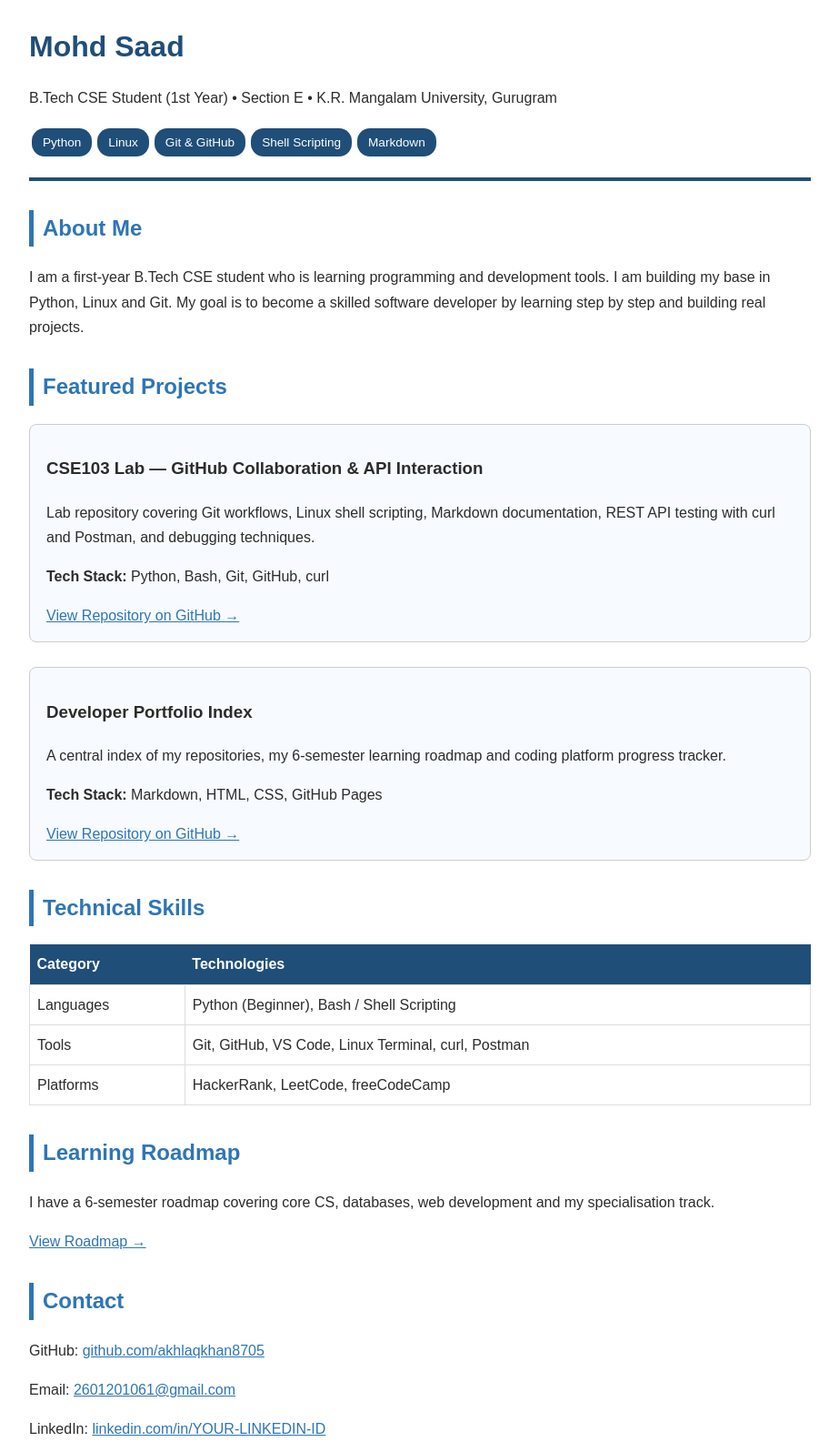
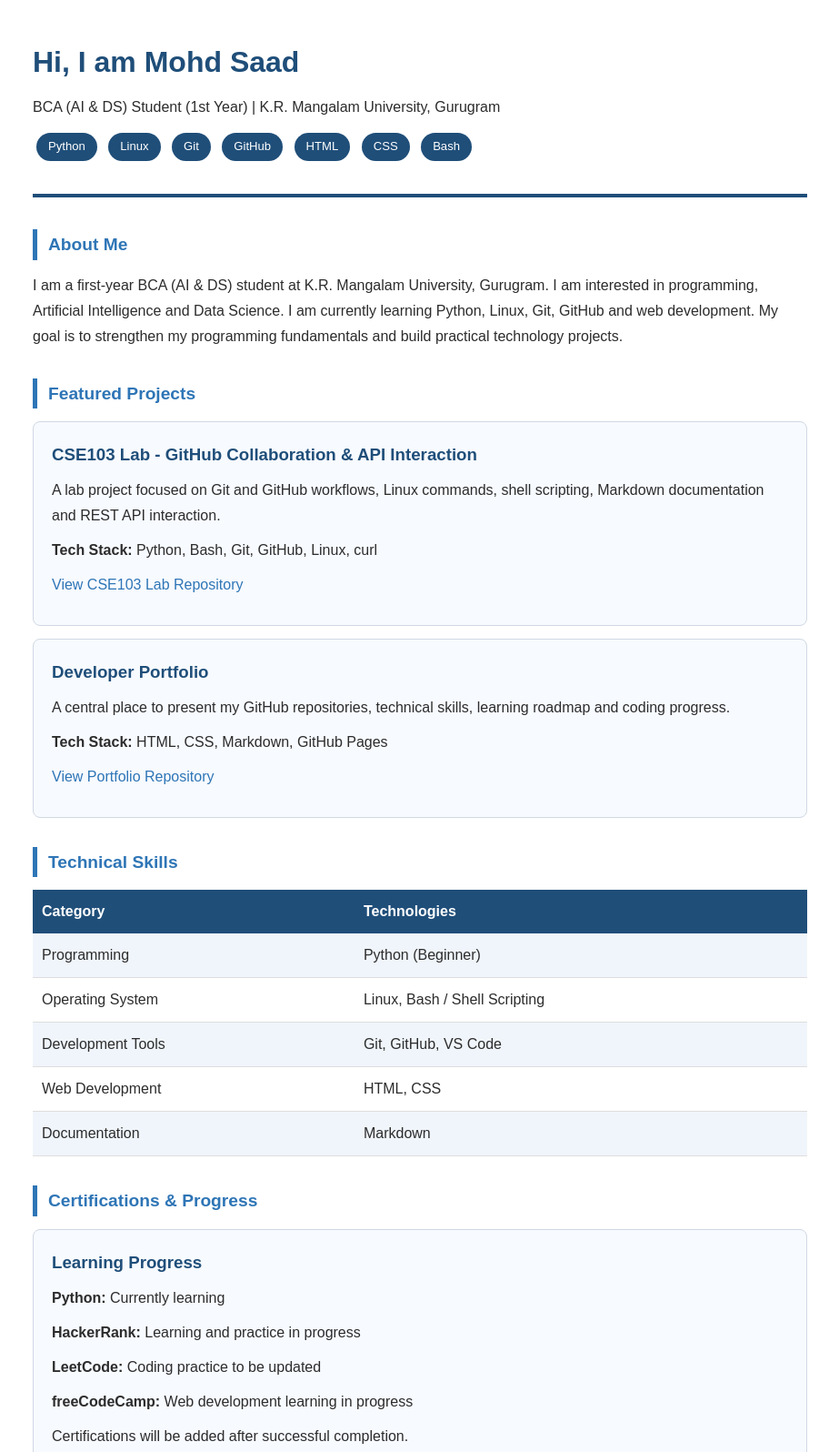
Before and after one commit to akhlaqkhan8705/developer-portfolio, a plain HTML site: page index.html in a window 1280 px wide. Shown: the top 1596 px of the page at 91% size, without its empty margins (178-1101 px from the left). Drawn offline with Linux system fonts and the light colour scheme.

Commit message:
feat: update BCA AI and DS developer portfolio website

```diff
--- a/index.html
+++ b/index.html
@@ -1,65 +1,333 @@
+
 <!DOCTYPE html>
 <html lang="en">
 <head>
 <meta charset="UTF-8">
 <meta name="viewport" content="width=device-width, initial-scale=1.0">
 <title>Mohd Saad | Developer Portfolio</title>
+
 <style>
-body{font-family:Arial,sans-serif;line-height:1.7;max-width:860px;margin:auto;padding:24px;color:#2c2c2c}
-header{border-bottom:4px solid #1F4E79;padding-bottom:20px}
-h1{color:#1F4E79;margin:0}
-h2{color:#2E75B6;border-left:5px solid #2E75B6;padding-left:10px;margin-top:32px}
-.badge{display:inline-block;background:#1F4E79;color:#fff;padding:4px 12px;border-radius:14px;font-size:.85rem;margin:3px}
-.card{border:1px solid #ccc;border-radius:8px;padding:14px 18px;background:#f7fbff}
-table{width:100%;border-collapse:collapse}
-th{background:#1F4E79;color:#fff;padding:8px;text-align:left}
-td{padding:8px;border:1px solid #ddd}
-a{color:#2E75B6}
-footer{margin-top:40px;border-top:1px solid #ddd;padding-top:12px;text-align:center;color:#888;font-size:.85rem}
+* {
+    box-sizing: border-box;
+    margin: 0;
+    padding: 0;
+}
+
+body {
+    font-family: Arial, sans-serif;
+    color: #2c2c2c;
+    line-height: 1.75;
+    max-width: 900px;
+    margin: 40px auto;
+    padding: 0 24px;
+    background: #ffffff;
+}
+
+header {
+    border-bottom: 4px solid #1F4E79;
+    padding-bottom: 22px;
+    margin-bottom: 35px;
+}
+
+h1 {
+    color: #1F4E79;
+    font-size: 2rem;
+    margin-bottom: 8px;
+}
+
+h2 {
+    color: #2E75B6;
+    font-size: 1.2rem;
+    margin: 32px 0 14px;
+    padding-left: 12px;
+    border-left: 5px solid #2E75B6;
+}
+
+h3 {
+    color: #1F4E79;
+    margin-bottom: 8px;
+}
+
+p {
+    margin-bottom: 10px;
+}
+
+.badge {
+    display: inline-block;
+    background: #1F4E79;
+    color: white;
+    padding: 4px 13px;
+    border-radius: 16px;
+    font-size: 0.82rem;
+    margin: 4px;
+}
+
+.card {
+    border: 1px solid #d0d8e4;
+    border-radius: 8px;
+    padding: 20px;
+    margin: 14px 0;
+    background: #f7faff;
+}
+
+table {
+    width: 100%;
+    border-collapse: collapse;
+    margin: 14px 0;
+}
+
+th {
+    background: #1F4E79;
+    color: white;
+    padding: 10px;
+    text-align: left;
+}
+
+td {
+    padding: 10px;
+    border-bottom: 1px solid #ddd;
+}
+
+tr:nth-child(even) td {
+    background: #f0f5fb;
+}
+
+a {
+    color: #2E75B6;
+    text-decoration: none;
+}
+
+a:hover {
+    text-decoration: underline;
+}
+
+footer {
+    margin-top: 45px;
+    padding: 20px 0;
+    border-top: 1px solid #d0d8e4;
+    text-align: center;
+    font-size: 0.85rem;
+    color: #888;
+}
+
+@media (max-width: 600px) {
+    body {
+        margin: 20px auto;
+        padding: 0 15px;
+    }
+
+    h1 {
+        font-size: 1.6rem;
+    }
+
+    table {
+        font-size: 0.82rem;
+    }
+
+    td, th {
+        padding: 7px;
+    }
+}
 </style>
 </head>
+
 <body>
+
 <header>
-<h1>Mohd Saad</h1>
-<p>B.Tech CSE Student (1st Year) &bull; Section E &bull; K.R. Mangalam University, Gurugram</p>
-<span class="badge">Python</span><span class="badge">Linux</span><span class="badge">Git &amp; GitHub</span><span class="badge">Shell Scripting</span><span class="badge">Markdown</span>
+    <h1>Hi, I am Mohd Saad</h1>
+
+    <p>
+        BCA (AI &amp; DS) Student (1st Year) |
+        K.R. Mangalam University, Gurugram
+    </p>
+
+    <p>
+        <span class="badge">Python</span>
+        <span class="badge">Linux</span>
+        <span class="badge">Git</span>
+        <span class="badge">GitHub</span>
+        <span class="badge">HTML</span>
+        <span class="badge">CSS</span>
+        <span class="badge">Bash</span>
+    </p>
 </header>
 
 <h2>About Me</h2>
-<p>I am a first-year B.Tech CSE student who is learning programming and development tools. I am building my base in Python, Linux and Git. My goal is to become a skilled software developer by learning step by step and building real projects.</p>
+
+<p>
+    I am a first-year BCA (AI &amp; DS) student at
+    K.R. Mangalam University, Gurugram.
+    I am interested in programming, Artificial Intelligence
+    and Data Science. I am currently learning Python,
+    Linux, Git, GitHub and web development.
+    My goal is to strengthen my programming fundamentals
+    and build practical technology projects.
+</p>
 
 <h2>Featured Projects</h2>
+
 <div class="card">
-<h3>CSE103 Lab &mdash; GitHub Collaboration &amp; API Interaction</h3>
-<p>Lab repository covering Git workflows, Linux shell scripting, Markdown documentation, REST API testing with curl and Postman, and debugging techniques.</p>
-<p><strong>Tech Stack:</strong> Python, Bash, Git, GitHub, curl</p>
-<a href="https://github.com/akhlaqkhan8705">View Repository on GitHub &rarr;</a>
+    <h3>CSE103 Lab - GitHub Collaboration &amp; API Interaction</h3>
+
+    <p>
+        A lab project focused on Git and GitHub workflows,
+        Linux commands, shell scripting, Markdown documentation
+        and REST API interaction.
+    </p>
+
+    <p>
+        <strong>Tech Stack:</strong>
+        Python, Bash, Git, GitHub, Linux, curl
+    </p>
+
+    <p>
+        <a href="https://github.com/Mohdshad7242066417/cse103-lab-LAB3"
+           target="_blank">
+            View CSE103 Lab Repository
+        </a>
+    </p>
 </div>
-<br>
+
 <div class="card">
-<h3>Developer Portfolio Index</h3>
-<p>A central index of my repositories, my 6-semester learning roadmap and coding platform progress tracker.</p>
-<p><strong>Tech Stack:</strong> Markdown, HTML, CSS, GitHub Pages</p>
-<a href="https://github.com/akhlaqkhan8705/developer-portfolio">View Repository on GitHub &rarr;</a>
+    <h3>Developer Portfolio</h3>
+
+    <p>
+        A central place to present my GitHub repositories,
+        technical skills, learning roadmap and coding progress.
+    </p>
+
+    <p>
+        <strong>Tech Stack:</strong>
+        HTML, CSS, Markdown, GitHub Pages
+    </p>
+
+    <p>
+        <a href="https://github.com/akhlaqkhan8705/developer-portfolio"
+           target="_blank">
+            View Portfolio Repository
+        </a>
+    </p>
 </div>
 
 <h2>Technical Skills</h2>
+
 <table>
-<tr><th>Category</th><th>Technologies</th></tr>
-<tr><td>Languages</td><td>Python (Beginner), Bash / Shell Scripting</td></tr>
-<tr><td>Tools</td><td>Git, GitHub, VS Code, Linux Terminal, curl, Postman</td></tr>
-<tr><td>Platforms</td><td>HackerRank, LeetCode, freeCodeCamp</td></tr>
+    <tr>
+        <th>Category</th>
+        <th>Technologies</th>
+    </tr>
+
+    <tr>
+        <td>Programming</td>
+        <td>Python (Beginner)</td>
+    </tr>
+
+    <tr>
+        <td>Operating System</td>
+        <td>Linux, Bash / Shell Scripting</td>
+    </tr>
+
+    <tr>
+        <td>Development Tools</td>
+        <td>Git, GitHub, VS Code</td>
+    </tr>
+
+    <tr>
+        <td>Web Development</td>
+        <td>HTML, CSS</td>
+    </tr>
+
+    <tr>
+        <td>Documentation</td>
+        <td>Markdown</td>
+    </tr>
 </table>
 
+<h2>Certifications &amp; Progress</h2>
+
+<div class="card">
+    <h3>Learning Progress</h3>
+
+    <p>
+        <strong>Python:</strong> Currently learning
+    </p>
+
+    <p>
+        <strong>HackerRank:</strong> Learning and practice in progress
+    </p>
+
+    <p>
+        <strong>LeetCode:</strong> Coding practice to be updated
+    </p>
+
+    <p>
+        <strong>freeCodeCamp:</strong> Web development learning in progress
+    </p>
+
+    <p>
+        Certifications will be added after successful completion.
+    </p>
+</div>
+
 <h2>Learning Roadmap</h2>
-<p>I have a 6-semester roadmap covering core CS, databases, web development and my specialisation track.</p>
-<a href="https://github.com/akhlaqkhan8705/developer-portfolio/blob/main/LEARNING_ROADMAP.md">View Roadmap &rarr;</a>
+
+<p>
+    I am following a structured six-semester learning roadmap
+    to develop my knowledge of computer science, programming,
+    databases, web development, Artificial Intelligence
+    and Data Science.
+</p>
+
+<p>
+    <a href="https://github.com/akhlaqkhan8705/developer-portfolio/blob/main/LEARNING_ROADMAP.md"
+       target="_blank">
+        View My Learning Roadmap
+    </a>
+</p>
+
+<h2>Progress Tracker</h2>
+
+<p>
+    I maintain a progress tracker to record my learning
+    activities, coding practice and development goals.
+</p>
+
+<p>
+    <a href="https://github.com/akhlaqkhan8705/developer-portfolio/blob/main/PROGRESS.md"
+       target="_blank">
+        View My Progress Tracker
+    </a>
+</p>
 
 <h2>Contact</h2>
-<p>GitHub: <a href="https://github.com/akhlaqkhan8705">github.com/akhlaqkhan8705</a></p>
-<p>Email: <a href="mailto:2601201061@gmail.com">2601201061@gmail.com</a></p>
-<p>LinkedIn: <a href="https://www.linkedin.com/in/YOUR-LINKEDIN-ID">linkedin.com/in/YOUR-LINKEDIN-ID</a></p>
 
-<footer>Built with HTML &amp; CSS &bull; Hosted on GitHub Pages &bull; November 2026</footer>
+<p>
+    <strong>GitHub:</strong>
+    <a href="https://github.com/akhlaqkhan8705" target="_blank">
+        github.com/akhlaqkhan8705
+    </a>
+</p>
+
+<p>
+    <strong>LinkedIn:</strong>
+    <a href="https://www.linkedin.com/in/mohd-saad-79287b451"
+       target="_blank">
+        My LinkedIn Profile
+    </a>
+</p>
+
+<p>
+    <strong>Email:</strong>
+    <a href="mailto:abushad7242066417@gmail.com">
+        abushad7242066417@gmail.com
+    </a>
+</p>
+
+<footer>
+    Built with HTML &amp; CSS | Hosted on GitHub Pages
+    <br>
+    Mohd Saad | Updated November 2026
+</footer>
+
 </body>
 </html>
```
